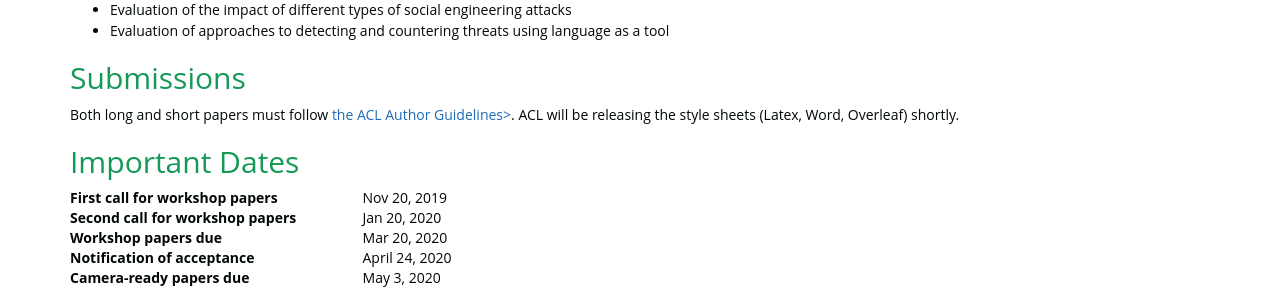
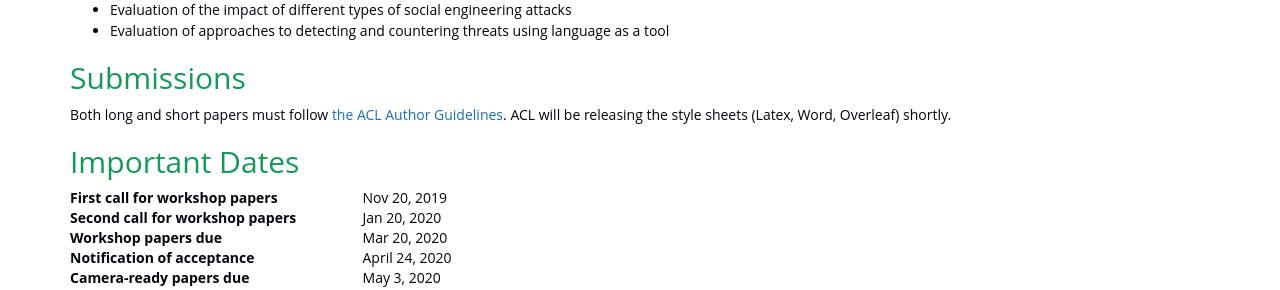
Before and after one commit to social-threats/social-threats.github.io, a Jekyll site: the page built from index.html, in a window 1280 px wide. Shown: the part 1017-1307 px from the top of the page. Built offline with Jekyll 4.4.1, drawn with Linux system fonts in a browser that asks for light colours; nearby versions of some CDN libraries.

Commit message:
ide fluffery

```diff
--- a/_includes/_STOC_2020/submissions.html
+++ b/_includes/_STOC_2020/submissions.html
@@ -3,4 +3,4 @@
 <h2>Submissions</h2>
 
 Both long and short papers must follow <a href="https://www.aclweb.org/adminwiki/index.php?title=ACL_Author_Guidelines">the
-    ACL Author Guidelines></a>. ACL will be releasing the style sheets (Latex, Word, Overleaf) shortly.
+    ACL Author Guidelines</a>. ACL will be releasing the style sheets (Latex, Word, Overleaf) shortly.
```
